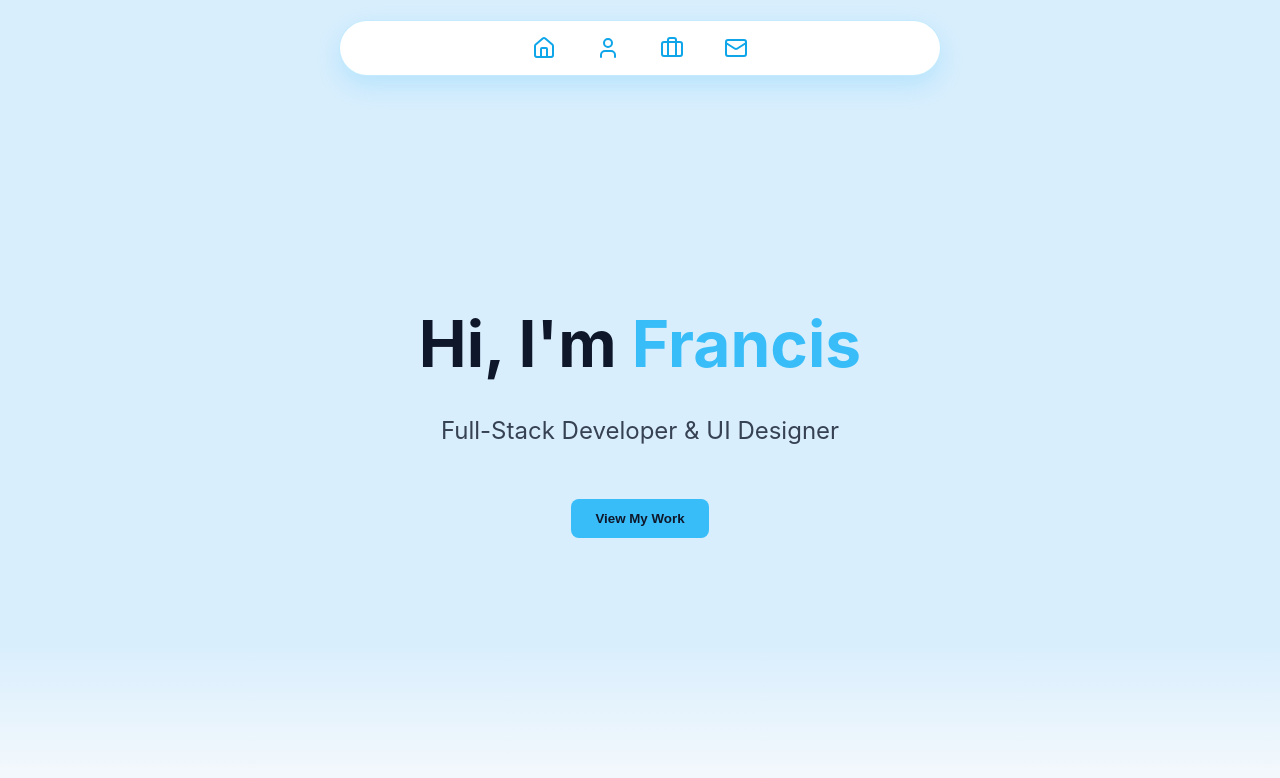
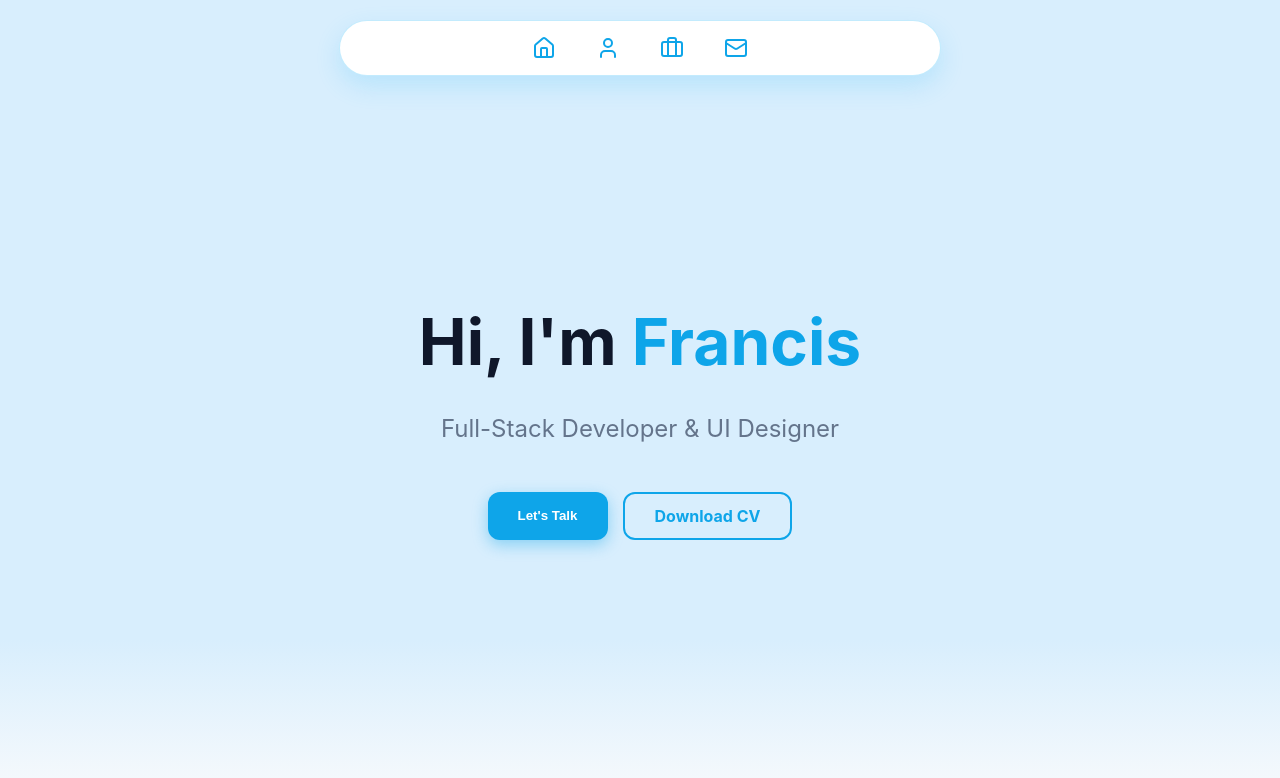
Before and after one commit to franc1s-513/my-portfolio-R-, a React (Vite) app: page / in a window 1280 px wide. Shown: the top 778 px of the page. Built offline with nearby package versions, Linux system fonts and the light colour scheme.

Commit message:
Added styled resume button

```diff
--- a/src/index.css
+++ b/src/index.css
@@ -27,3 +27,8 @@ a:hover {
   transform: scale(1.2);
   transition: all 0.3s ease;
 }
+/* This targets your secondary button specifically for a pro feel */
+a[style*="border: 2px solid #0ea5e9"]:hover {
+  background-color: #0ea5e9 !important;
+  color: white !important;
+}
--- a/src/pages/Home.jsx
+++ b/src/pages/Home.jsx
@@ -8,27 +8,58 @@ const Home = () => {
       alignItems: 'center',
       textAlign: 'center'
     }}>
-      <h1 style={{ fontSize: '4rem', marginBottom: '10px' }}>
-        Hi, I'm <span style={{ color: '#38bdf8' }}>Francis</span>
+      <h1 style={{ fontSize: '4rem', marginBottom: '10px', color: '#0f172a' }}>
+        Hi, I'm <span style={{ color: '#0ea5e9' }}>Francis</span>
       </h1>
-      <p style={{ fontSize: '1.5rem', opacity: 0.8 }}>
+      <p style={{ fontSize: '1.5rem', color: '#64748b' }}>
         Full-Stack Developer & UI Designer
       </p>
 
-      <button style={{
-        marginTop: '30px',
-        padding: '12px 24px',
-        borderRadius: '8px',
-        border: 'none',
-        backgroundColor: '#38bdf8',
-        color: '#0f172a',
-        fontWeight: 'bold',
-        cursor: 'pointer'
-      }}>
-        View My Work
-      </button>
+      <div style={{ display: 'flex', gap: '15px', marginTop: '25px' }}>
+        {/* Primary Action Button */}
+        <button style={styles.primaryButton}>
+          Let's Talk
+        </button>
+
+        {/* Secondary Download Button */}
+        <a
+          href="/resume.pdf"
+          download="Francis_Resume.pdf"
+          style={styles.secondaryButton}
+        >
+          Download CV
+        </a>
+      </div>
     </div>
   );
 };
 
+// This is the part you were missing!
+const styles = {
+  primaryButton: {
+    padding: '12px 30px',
+    backgroundColor: '#0ea5e9',
+    color: 'white',
+    border: 'none',
+    borderRadius: '12px',
+    fontWeight: 'bold',
+    cursor: 'pointer',
+    boxShadow: '0 5px 15px rgba(14, 165, 233, 0.4)',
+    textDecoration: 'none',
+    transition: '0.3s'
+  },
+  secondaryButton: {
+    padding: '12px 30px',
+    backgroundColor: 'transparent',
+    color: '#0ea5e9',
+    border: '2px solid #0ea5e9',
+    borderRadius: '12px',
+    fontWeight: 'bold',
+    cursor: 'pointer',
+    textDecoration: 'none',
+    display: 'inline-block',
+    transition: '0.3s'
+  }
+};
+
 export default Home;
```
Also changed, not shown: 1 other file (tests, documents, lock files or other folders).
